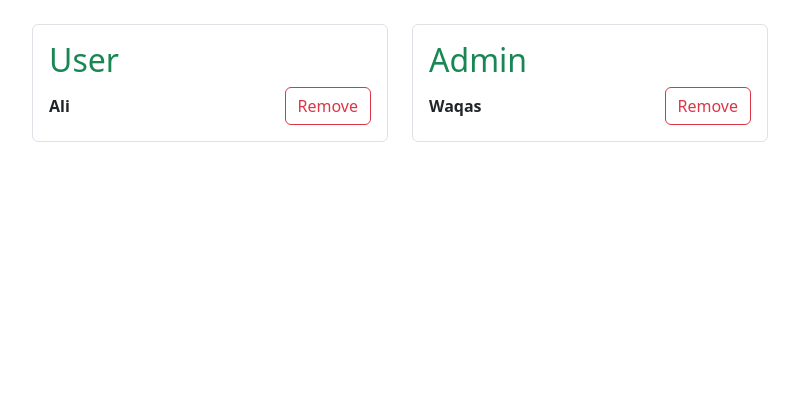
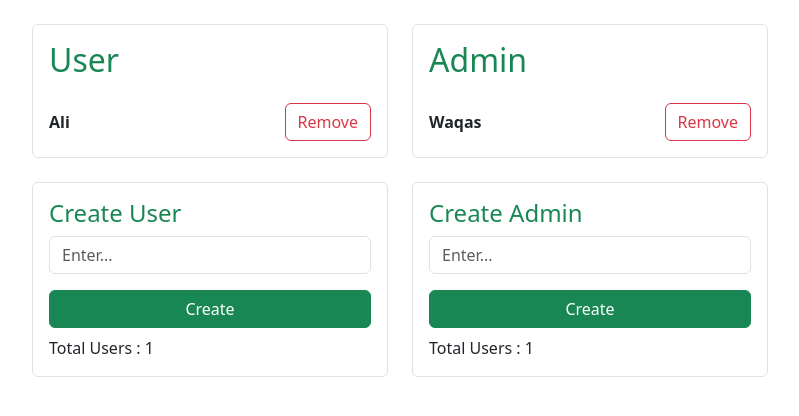
Before and after one commit to Waqas2332/Angular, an Angular app in the folder Basics of Angular/exercise-1/: page / in a window 1280 px wide. Shown: the top 416 px of the page, without its empty margins (240-1039 px from the left). Built offline with nearby package versions, Linux system fonts and the light colour scheme.

Commit message:
Completed Add User functionality

```diff
--- a/Basics of Angular/exercise-1/src/app/app.component.html
+++ b/Basics of Angular/exercise-1/src/app/app.component.html
@@ -11,4 +11,18 @@
       [users]="admin"
     ></app-data-list>
   </div>
+  <div class="row mt-4">
+    <app-data-forms
+      title="Create User"
+      class="col-4 offset-2"
+      [data]="user"
+      (btnClick)="addUser($event)"
+    ></app-data-forms>
+    <app-data-forms
+      title="Create Admin"
+      [data]="admin"
+      class="col-4"
+      (btnClick)="addAdmin($event)"
+    ></app-data-forms>
+  </div>
 </div>
--- a/Basics of Angular/exercise-1/src/app/app.component.ts
+++ b/Basics of Angular/exercise-1/src/app/app.component.ts
@@ -1,11 +1,12 @@
 import { Component } from '@angular/core';
 import { RouterOutlet } from '@angular/router';
 import { DataListComponent } from './component/data-list/data-list.component';
+import { DataFormsComponent } from './component/data-forms/data-forms.component';
 
 @Component({
   selector: 'app-root',
   standalone: true,
-  imports: [RouterOutlet, DataListComponent],
+  imports: [RouterOutlet, DataListComponent, DataFormsComponent],
   templateUrl: './app.component.html',
   styleUrl: './app.component.css',
 })
@@ -15,4 +16,12 @@ export class AppComponent {
 
   user: string[] = ['Ali'];
   admin: string[] = ['Waqas'];
+
+  addAdmin(data: string) {
+    this.admin.push(data);
+  }
+
+  addUser(data: string) {
+    this.user.push(data);
+  }
 }
--- /dev/null
+++ b/Basics of Angular/exercise-1/src/app/component/data-forms/data-forms.component.html
@@ -0,0 +1,12 @@
+<div class="border rounded-2 p-3 d-flex flex-column">
+  <h4 class="text-success align-self-start">{{ title }}</h4>
+  <input type="text" class="form-control" #uname placeholder="Enter..." />
+  <button class="btn btn-success mt-3 mb-2" (click)="emitEvent(uname)">
+    Create
+  </button>
+  @if (data.length > 0) {
+  <div>Total Users : {{ data.length }}</div>
+  }@else {
+  <div>No Users Found</div>
+  }
+</div>
--- /dev/null
+++ b/Basics of Angular/exercise-1/src/app/component/data-forms/data-forms.component.ts
@@ -0,0 +1,19 @@
+import { CommonModule } from '@angular/common';
+import { Component, EventEmitter, Input, Output } from '@angular/core';
+
+@Component({
+  selector: 'app-data-forms',
+  standalone: true,
+  imports: [CommonModule],
+  templateUrl: './data-forms.component.html',
+  styleUrl: './data-forms.component.css',
+})
+export class DataFormsComponent {
+  @Output() btnClick = new EventEmitter();
+  @Input() title: string = '';
+  @Input() data: string[] = [];
+
+  emitEvent(data: HTMLInputElement) {
+    this.btnClick.emit(data.value);
+  }
+}
--- a/Basics of Angular/exercise-1/src/app/component/data-list/data-list.component.html
+++ b/Basics of Angular/exercise-1/src/app/component/data-list/data-list.component.html
@@ -1,9 +1,16 @@
 <div class="border rounded-2 p-3">
   <h2 class="text-success">{{ title }}</h2>
-  <div class="d-flex justify-content-between align-items-center">
-    <li *ngFor="let user of users" class="list-group-item fw-bold">
-      {{ user }}
+  <div
+    class="d-flex justify-content-between align-items-center w-100"
+    *ngFor="let user of users"
+  >
+    <li
+      class="mt-3 list-group-item fw-bold w-100 d-flex justify-content-between align-items-center"
+    >
+      <span>
+        {{ user }}
+      </span>
+      <button class="btn btn-outline-danger ms-auto">Remove</button>
     </li>
-    <button class="btn btn-outline-danger">Remove</button>
   </div>
 </div>
```
Also changed, not shown: Basics of Angular/exercise-1/src/app/component/data-forms/data-forms.component.css (added), 1 other file (tests, documents, lock files or other folders).
